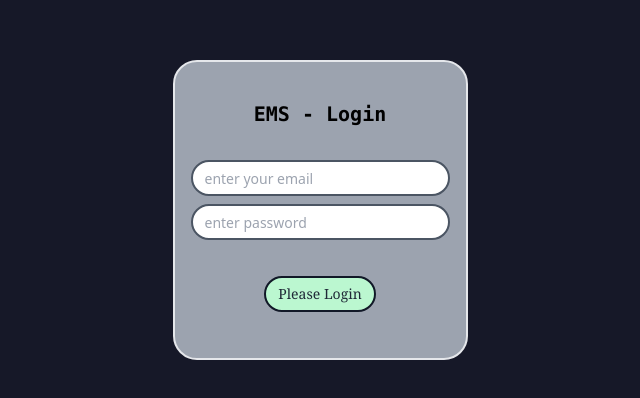
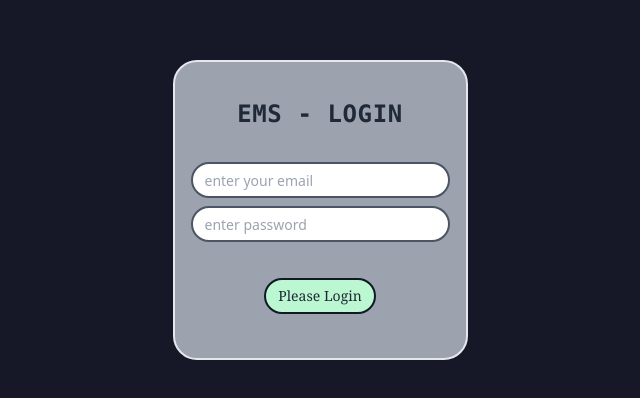
Before and after one commit to abhinav0023/EMS, a React (Vite) app in the folder ems/: page / in a window 1280 px wide. Shown: the part 190-588 px from the top of the page, without its empty margins (320-960 px from the left). Built offline with nearby package versions, Linux system fonts and the light colour scheme.

Commit message:
changes in the login page

```diff
--- a/ems/src/components/Auth/Login.jsx
+++ b/ems/src/components/Auth/Login.jsx
@@ -10,7 +10,7 @@ function Login() {
     console.log("Hello guys, form submitted!");
     console.log(email);
     console.log(password);
-// reset after submission
+    // reset after submission
     setEmail("");
     setPassword("");
   };
@@ -24,9 +24,9 @@ function Login() {
             }}
             className="border-2 p-4 flex flex-col rounded-3xl items-center justify-center h-[300px] bg-gray-400  "
           >
-        <h3 className="text-xl mb-6 font-bold text-center text-black font-mono">
-          EMS - Login
-        </h3>
+            <h3 className="text-2xl mb-6 font-extrabold text-center text-gray-800 font-mono tracking-wide">
+              EMS - LOGIN
+            </h3>
             <input
               value={email}
               onChange={(e) => setEmail(e.target.value)}
```
